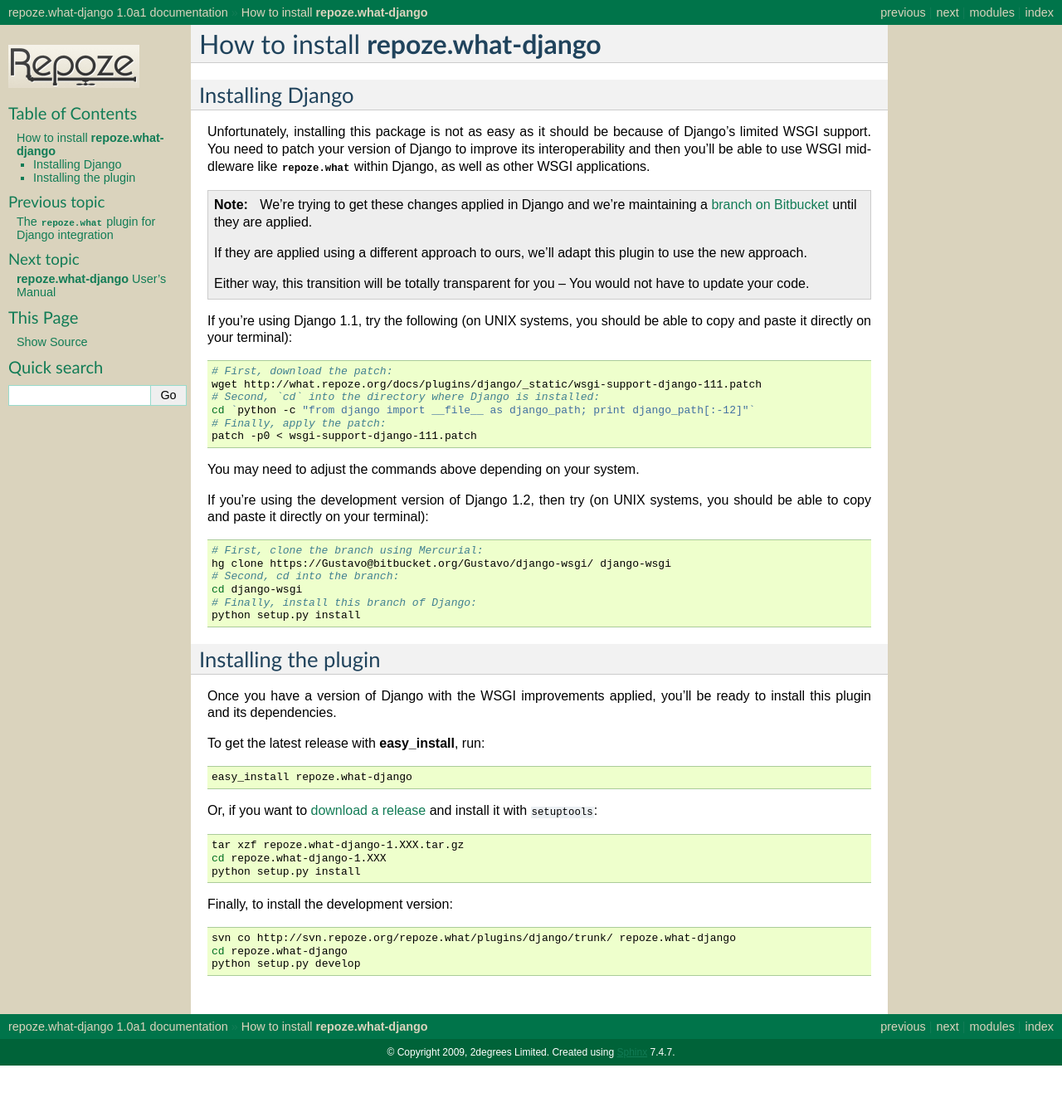
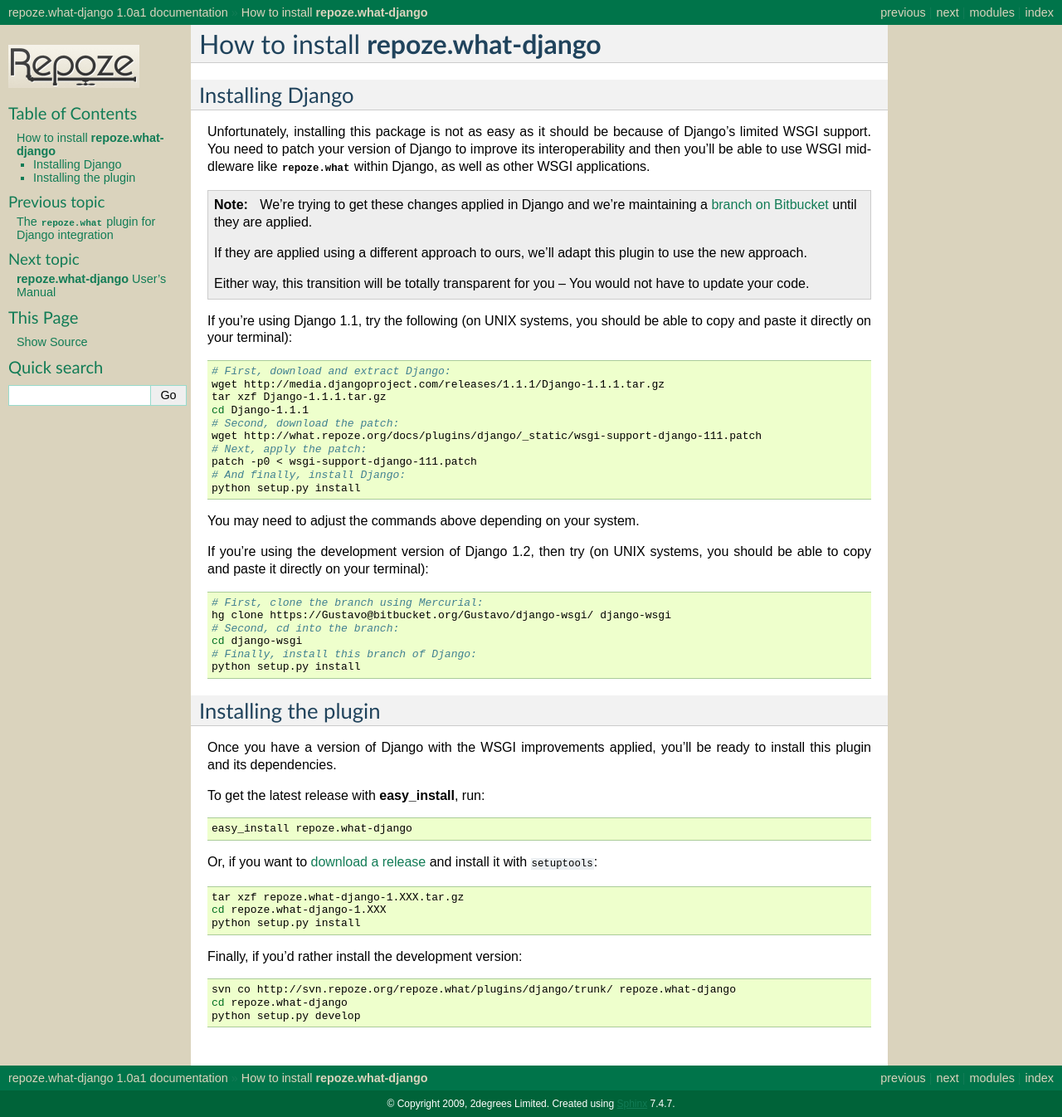
Before and after one commit to repoze/repoze.what-django, a Sphinx documentation site: the page built from docs/source/install.rst, in a window 1280 px wide. Shown: the whole page at 83% size. Built offline with Sphinx 7.4.7, drawn with Linux system fonts in a browser that asks for light colours; before the commit the page ends 1284 px from its top, so only the background shows below that.

Commit message:
Corrected the install howto

```diff
--- a/docs/source/install.rst
+++ b/docs/source/install.rst
@@ -28,12 +28,16 @@
 
 .. code-block:: bash
 
-    # First, download the patch:
+    # First, download and extract Django:
+    wget http://media.djangoproject.com/releases/1.1.1/Django-1.1.1.tar.gz
+    tar xzf Django-1.1.1.tar.gz
+    cd Django-1.1.1
+    # Second, download the patch:
     wget http://what.repoze.org/docs/plugins/django/_static/wsgi-support-django-111.patch
-    # Second, `cd` into the directory where Django is installed:
-    cd `python -c "from django import __file__ as django_path; print django_path[:-12]"`
-    # Finally, apply the patch:
+    # Next, apply the patch:
     patch -p0 < wsgi-support-django-111.patch
+    # And finally, install Django:
+    python setup.py install
 
 You may need to adjust the commands above depending on your system.
 
@@ -72,7 +76,7 @@
     cd repoze.what-django-1.XXX
     python setup.py install
 
-Finally, to install the development version:
+Finally, if you'd rather install the development version:
 
 .. code-block:: bash
 
```
